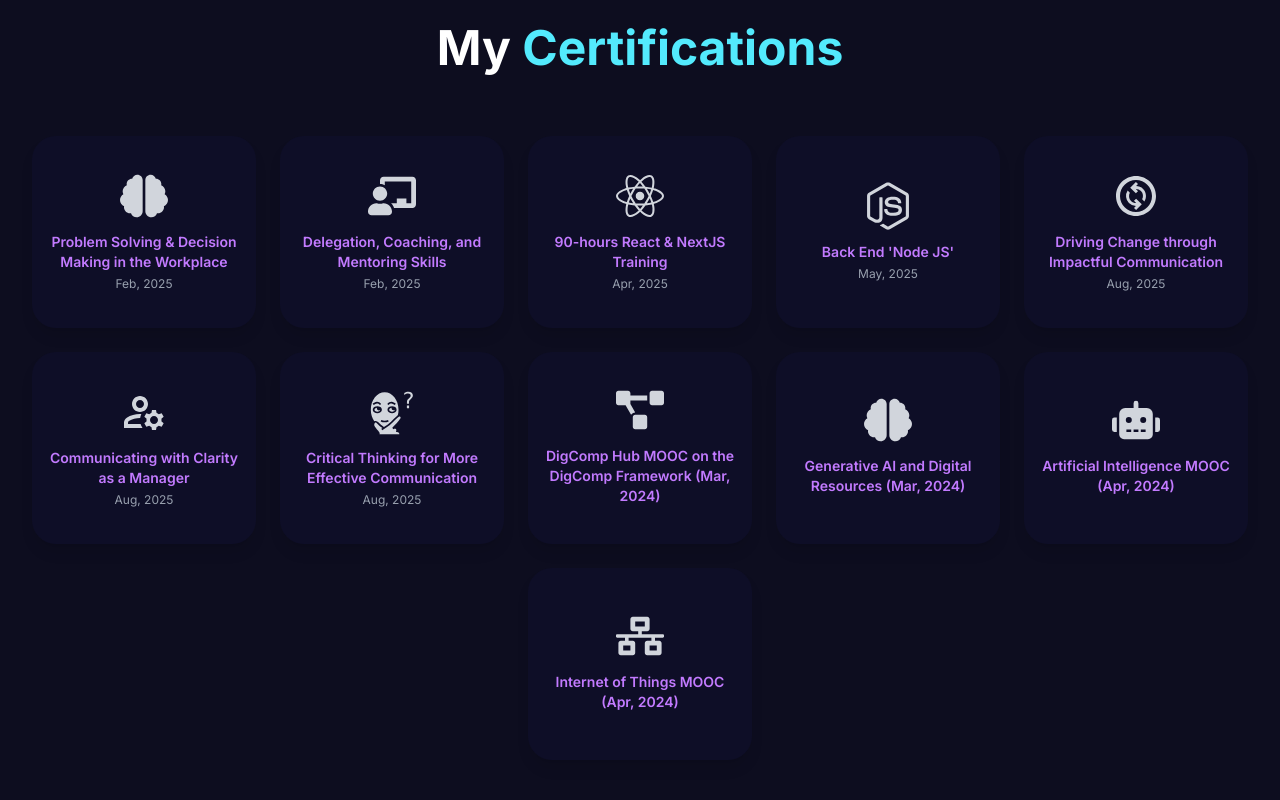
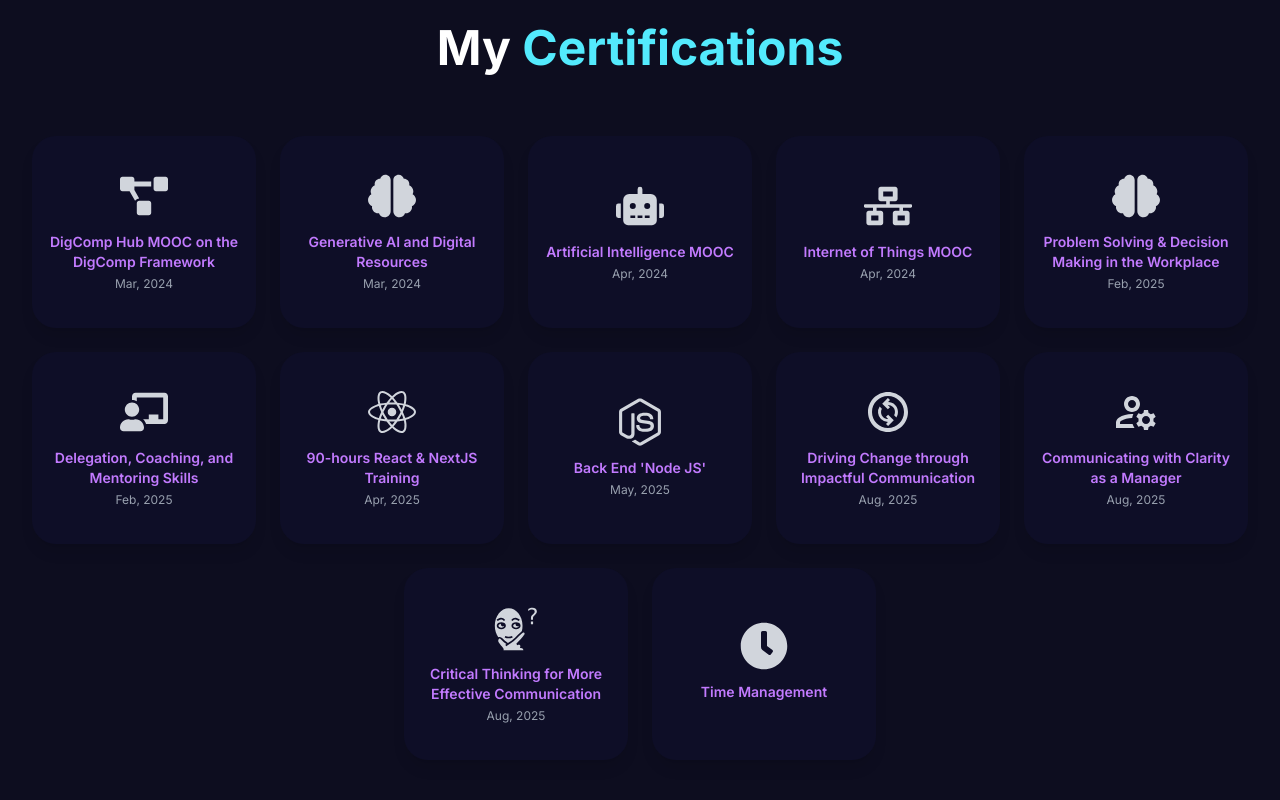
Before and after one commit to mohammadsalameen/Portfolio, a Next.js app: page / in a window 1280 px wide. Shown: the part 5100-5900 px from the top of the page. Built offline with nearby package versions, Linux system fonts and the light colour scheme.

Commit message:
Edit Certifications section

```diff
--- a/app/about/team/[name]/page.tsx
+++ /dev/null
@@ -1,10 +0,0 @@
-import React from 'react'
-
-const AboutPage = async () => {
-  return (
-    <div>
-    </div>
-  )
-}
-
-export default AboutPage
--- a/constant/constant.ts
+++ b/constant/constant.ts
@@ -1,4 +1,5 @@
 import {
+  FaClock,
   FaCodepen,
   FaLaptopCode,
   FaNetworkWired,
@@ -18,7 +19,6 @@
 } from "react-icons/si";
 import { FaChalkboardTeacher, FaNodeJs } from "react-icons/fa";
 import { MdOutlineChangeCircle, MdOutlineManageAccounts } from "react-icons/md";
-import { GiThink } from "react-icons/gi";
 import {
   FaPuzzlePiece,
   FaRegClock,
@@ -31,6 +31,7 @@
   FaBrain,
   FaUserTie,
 } from "react-icons/fa";
+import { GiThink } from "react-icons/gi";
 
 export const CV_Link = "/cv.pdf";
 export const NavLinks = [
@@ -225,6 +226,30 @@
 
 export const CertificationsList = [
   {
+    id: 8,
+    name: "DigComp Hub MOOC on the DigComp Framework",
+    date: "Mar, 2024",
+    icon: FaProjectDiagram,
+  },
+  {
+    id: 9,
+    name: "Generative AI and Digital Resources",
+    date : "Mar, 2024",
+    icon: FaBrain,
+  },
+  {
+    id: 10,
+    name: "Artificial Intelligence MOOC",
+    date : "Apr, 2024",
+    icon: FaRobot,
+  },
+  {
+    id: 11,
+    name: "Internet of Things MOOC",
+    date : "Apr, 2024",
+    icon: FaNetworkWired,
+  },
+  {
     id: 1,
     name: "Problem Solving & Decision Making in the Workplace",
     date: "Feb, 2025",
@@ -267,23 +292,8 @@
     icon: GiThink,
   },
   {
-    id: 8,
-    name: "DigComp Hub MOOC on the DigComp Framework (Mar, 2024)",
-    icon: FaProjectDiagram,
-  },
-  {
-    id: 9,
-    name: "Generative AI and Digital Resources (Mar, 2024)",
-    icon: FaBrain,
-  },
-  {
-    id: 10,
-    name: "Artificial Intelligence MOOC (Apr, 2024)",
-    icon: FaRobot,
-  },
-  {
-    id: 11,
-    name: "Internet of Things MOOC (Apr, 2024)",
-    icon: FaNetworkWired,
-  },
+    id: 12,
+    name: "Time Management",
+    icon: FaClock,
+  }
 ];
```
